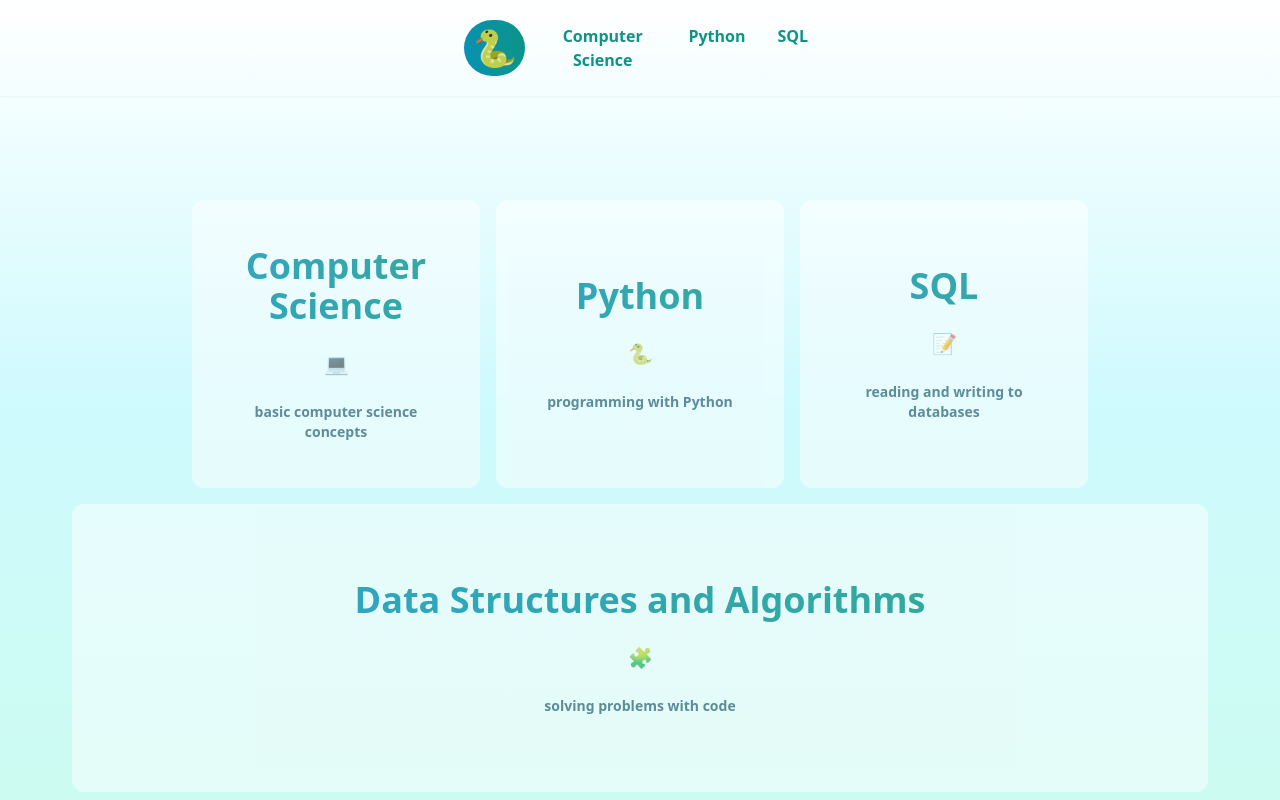
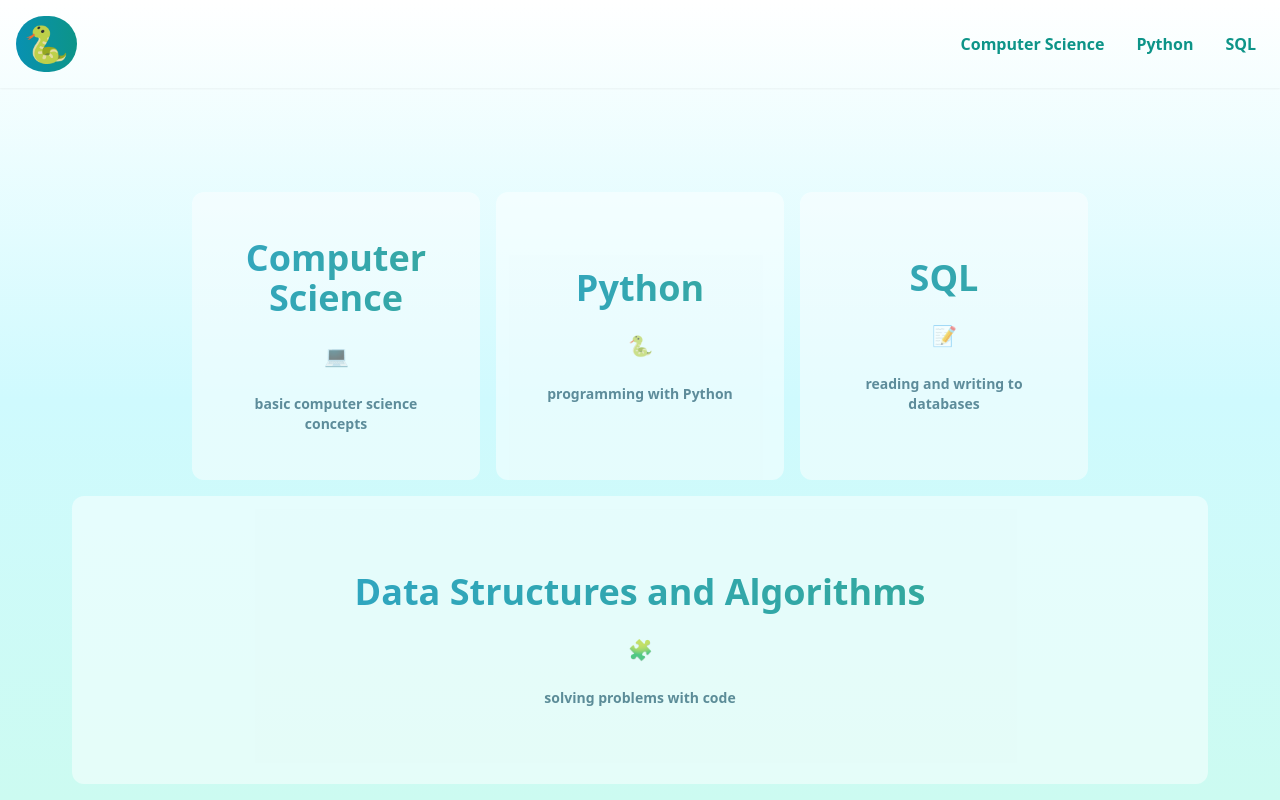
Before and after one commit to ccingram94/armstrongstem, a Next.js app: page / in a window 1280 px wide. Shown: the top 800 px of the page. Built offline with nearby package versions, Linux system fonts and the light colour scheme.

Commit message:
css spacing

```diff
--- a/components/header.js
+++ b/components/header.js
@@ -8,7 +8,7 @@ export default function Header () {
     return (
         <>
         <div className="w-full flex flex-row justify-center items-center text-center text-teal-600 font-bold shadow-sm">
-            <div className="max-w-sm lg:w-full max-w-7xl flex flex-row justify-between items-center text-center p-2">
+            <div className="max-w-sm lg:max-w-full lg:w-full max-w-7xl flex flex-row justify-between items-center text-center p-2">
                 <Link href="/">
                     <div>
                         <h1 className="text-2xl lg:text-4xl rounded-full bg-gradient-to-r from-cyan-600 to-teal-600 p-2 m-2 bg-opacity-60 hover:bg-opacity-90 transition-all">🐍</h1>
```
